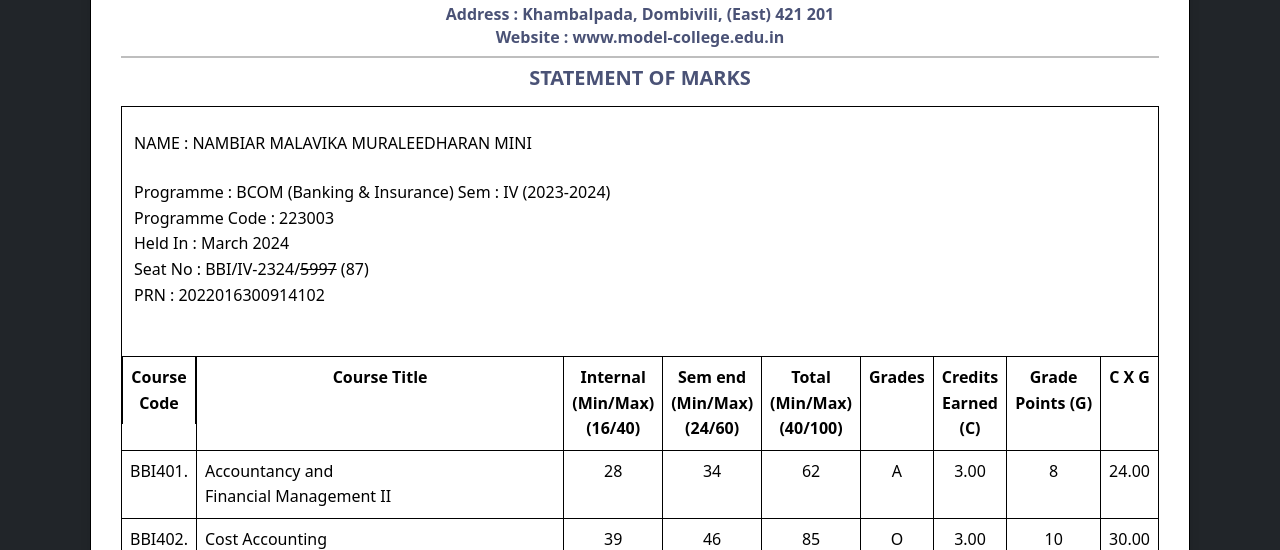
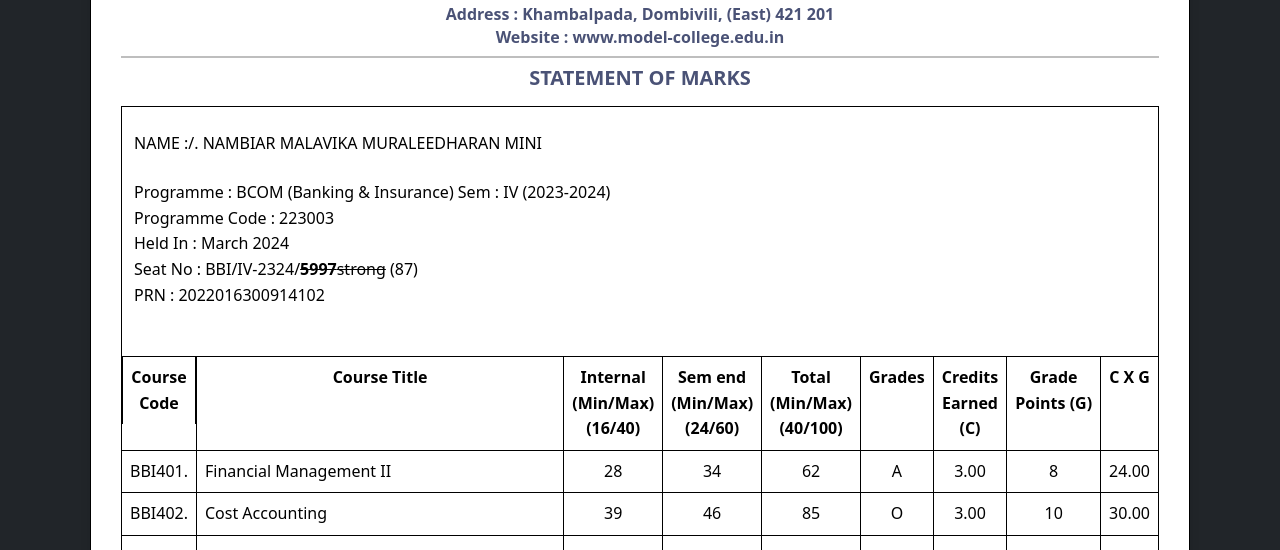
Before and after one commit to testcodemid/SecondProject, a plain HTML site: page index.html in a window 1280 px wide. Shown: the part 250-800 px from the top of the page. Drawn offline with nearby package versions, Linux system fonts and the light colour scheme.

Commit message:
Update index.html

```diff
--- a/index.html
+++ b/index.html
@@ -57,7 +57,7 @@
                             <tr class="text-center align-middle">
                                 <div class="container third-box pb-4" style="border-bottom: 0;">
                                     <div class="row mt-4 mb-4">
-                                        <div class="row-content">NAME : NAMBIAR MALAVIKA MURALEEDHARAN MINI</div>
+                                        <div class="row-content">NAME :/. NAMBIAR MALAVIKA MURALEEDHARAN MINI</div>
                                     </div>
                                     <div class="row">
                                         <div class="row-content">Programme : BCOM (Banking & Insurance) Sem : IV (2023-2024)</div>
@@ -69,7 +69,7 @@
                                         <div class="row-content">Held In : March 2024</div>
                                     </div>
                                     <div class="row">
-                                        <div class="row-content">Seat No : BBI/IV-2324/<del>5997</del> (87)</div>
+                                        <div class="row-content">Seat No : BBI/IV-2324/<del><strong>5997</strong>strong</del> (87)</div>
                                     </div>
                                     <div class="row mb-4">
                                         <div class="row-content">PRN : 2022016300914102</div>
@@ -101,7 +101,7 @@
                         <tbody>
                             <tr>
                                 <td>BBI401.</td>
-                                <td>Accountancy and <br> Financial Management II</td>
+                                <td>Financial Management II</td>
                                 <td class="text-center">28</td>
                                 <td class="text-center">34</td>
                                 <td class="text-center">62</td>
```
